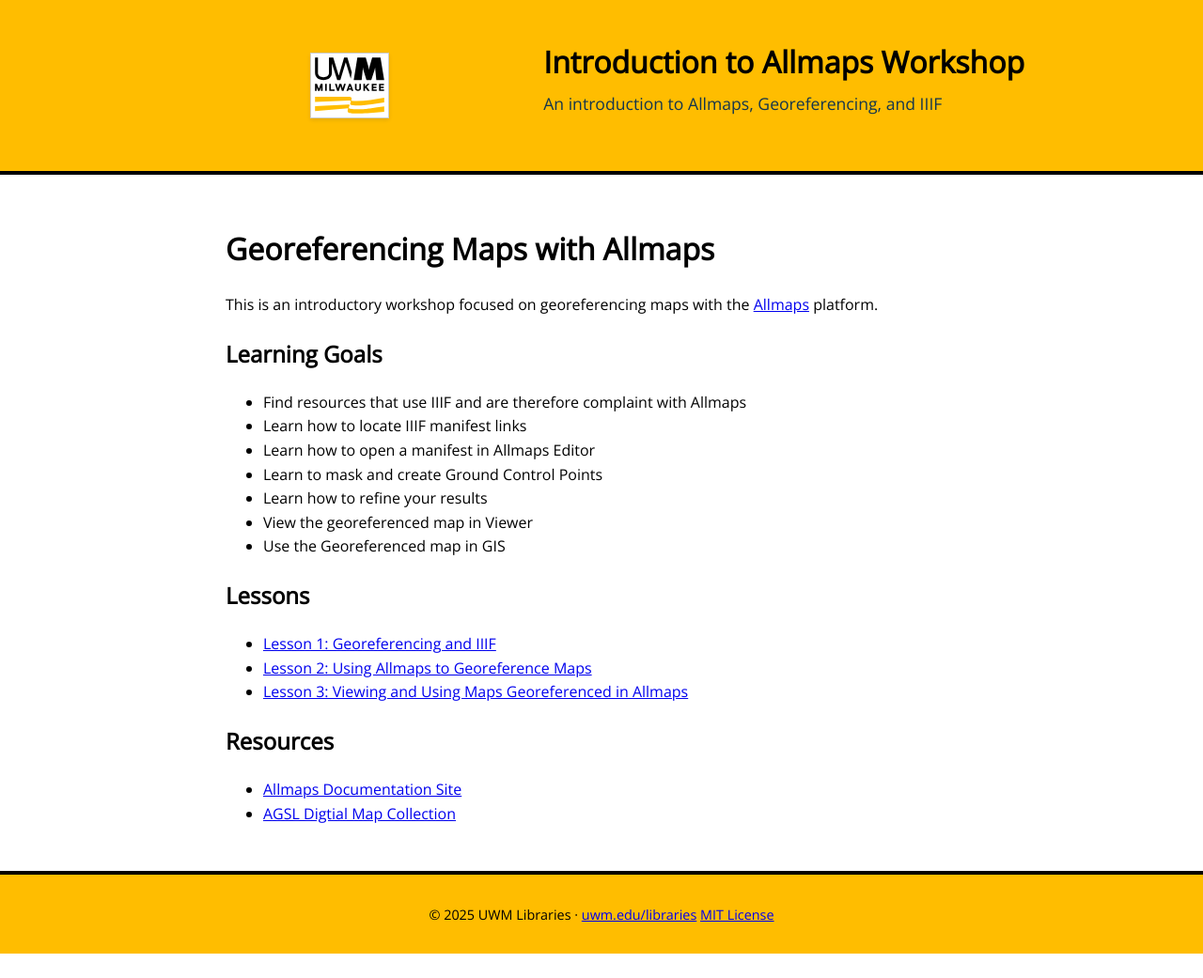
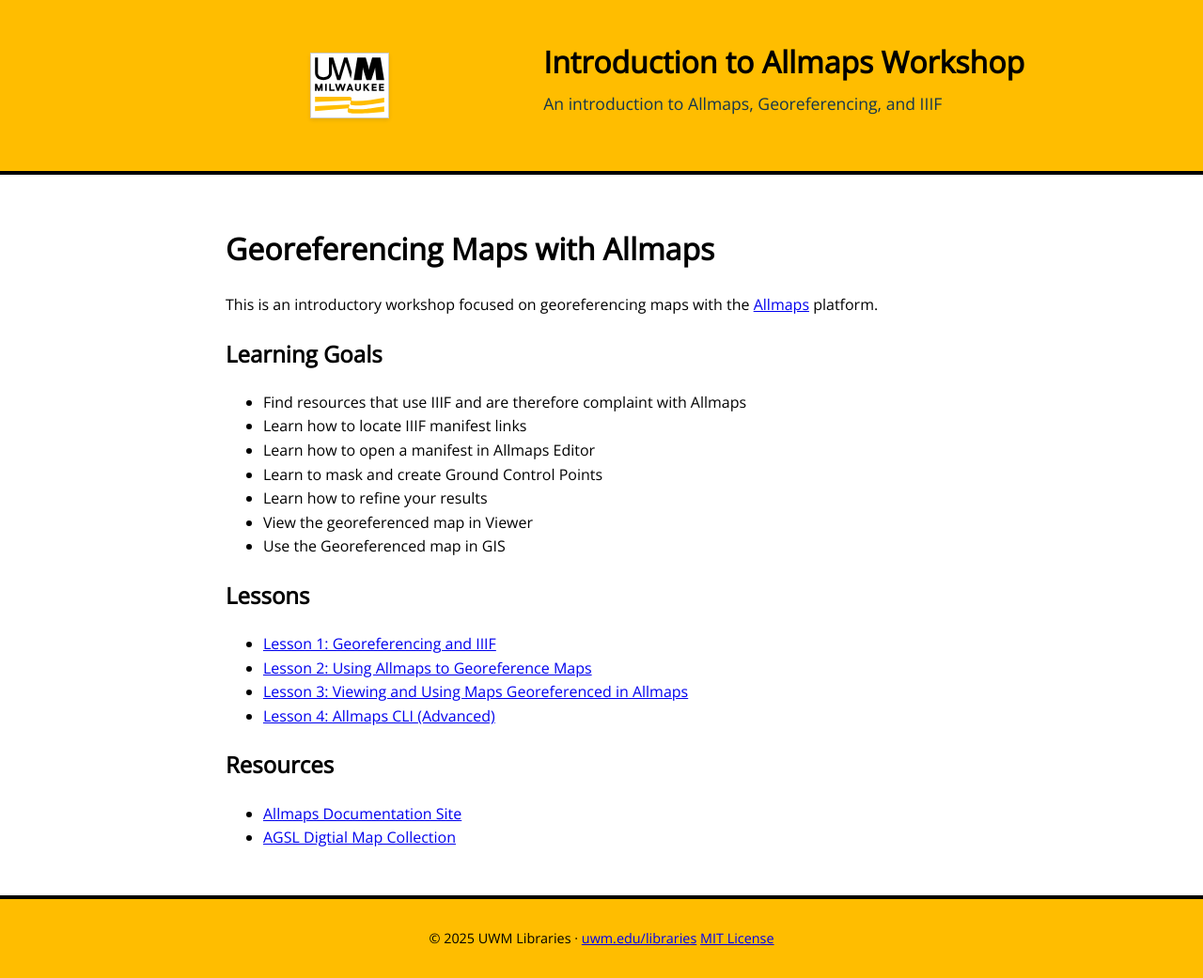
Before and after one commit to UWM-Libraries/allmaps-intro-workshop, a Jekyll site: the page built from index.md, in a window 1280 px wide. Shown: the whole page at 94% size. Built offline with Jekyll 4.4.1, drawn with Linux system fonts in a browser that asks for light colours; before the commit the page ends 1015 px from its top, so only the background shows below that.

Commit message:
Update index.md

```diff
--- a/index.md
+++ b/index.md
@@ -25,6 +25,7 @@
 - [Lesson 1: Georeferencing and IIIF](/Georef-and-IIIF.md)
 - [Lesson 2: Using Allmaps to Georeference Maps](/Allmaps.md)
 - [Lesson 3: Viewing and Using Maps Georeferenced in Allmaps](/Viewer.md)
+- [Lesson 4: Allmaps CLI (Advanced)](/CLI-GeoTIFF.md)
 
 ## Resources
 
```
